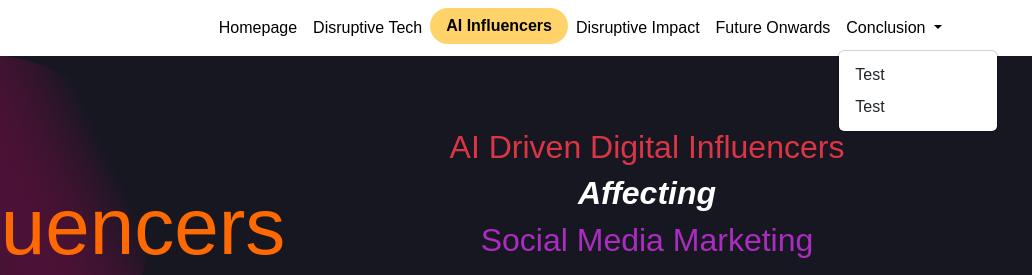
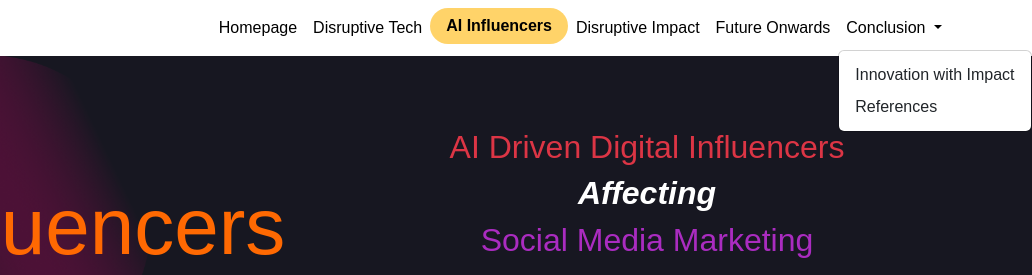
Before and after one commit to iAmKenKinoshita/mms142-groupi-2024.github.io, a plain HTML site: page ai-influencers.html in a window 1280 px wide. Both pictures are taken after a click on the button "Conclusion". Shown: the top 275 px of the page, 248-1280 px from the left. Drawn offline with nearby package versions, Linux system fonts and the light colour scheme.

Commit message:
Update navbar ai-influencers.html

```diff
--- a/ai-influencers.html
+++ b/ai-influencers.html
@@ -68,9 +68,9 @@
 								Conclusion
 							</a>
 							<ul class="dropdown-menu" aria-labelledby="navbarDropdown">
-								<li><a class="dropdown-item" href="#">Test</a></li>
-								<li><a class="dropdown-item" href="#">Test</a></li>
-							</ul>
+              							<li><a class="dropdown-item" href="conclusion.html">Innovation with Impact</a></li>
+              							<li><a class="dropdown-item" href="references.html">References</a></li>
+            						</ul>
 						</li>
 					</ul>
 				</div>
```
